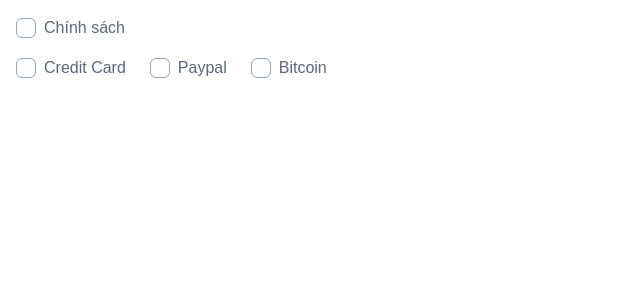
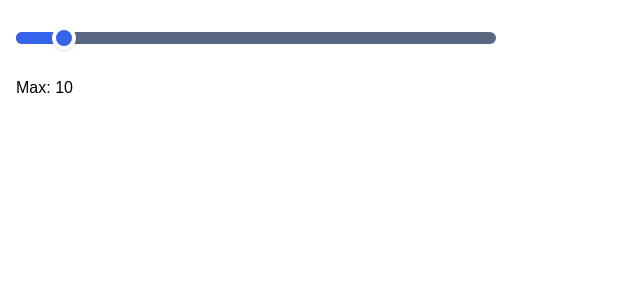
Before and after one commit to tript-cmyk/car-rent, a Next.js app: page / in a window 1280 px wide. Shown: the top 300 px of the page, without its empty margins (0-640 px from the left). Built offline with nearby package versions, Linux system fonts and the light colour scheme.

Commit message:
feat: implement reusable Slider component with supporting utilities and types

```diff
--- a/app/page.tsx
+++ b/app/page.tsx
@@ -1,17 +1,17 @@
-import { CheckBox, CheckBoxGroup } from "@/components/ui/checkbox";
+"use client";
 
-const pays = [
-  { label: "Credit Card", value: "card" },
-  { label: "Paypal", value: "paypal" },
-  { label: "Bitcoin", value: "bitcoin" },
-];
+import { Slider } from "@/components/ui/slider";
+import { useState } from "react";
 
 export default function Home() {
+  const [slider, setSlider] = useState(10);
+
+  console.log(slider);
+
   return (
     <div className="space-y-4 p-4 space-x-2">
-      <CheckBox label="Chính sách" />
-
-      <CheckBoxGroup options={pays} />
+      <Slider value={slider} onValueChange={setSlider} step={10} />
+      <p>Max: {slider}</p>
     </div>
   );
 }
--- /dev/null
+++ b/components/ui/slider/Slider.tsx
@@ -0,0 +1,100 @@
+"use client";
+
+import { useMemo, useState, type CSSProperties } from "react";
+
+import type { SliderProps } from "./slider.types";
+import {
+  SLIDER_DEFAULT_MAX_VALUE,
+  SLIDER_DEFAULT_MIN_VALUE,
+  SLIDER_DEFAULT_STEP,
+} from "./slider.constants";
+import {
+  getBoundedSliderValue,
+  getInitialSliderValue,
+  getSliderPercentage,
+} from "./slider.utils";
+import { cn } from "@/lib/utils";
+
+const Slider = ({
+  value,
+  defaultValue,
+  min = SLIDER_DEFAULT_MIN_VALUE,
+  max = SLIDER_DEFAULT_MAX_VALUE,
+  step = SLIDER_DEFAULT_STEP,
+  disabled = false,
+  id,
+  name,
+  title,
+  onValueChange,
+}: SliderProps) => {
+  const isControlled = value !== undefined;
+  const [localValue, setLocalValue] = useState(
+    getInitialSliderValue(value, defaultValue, min, max),
+  );
+  const [focused, setFocused] = useState(false);
+  const [dragging, setDragging] = useState(false);
+
+  const currentValue = getBoundedSliderValue(
+    isControlled ? value : localValue,
+    min,
+    max,
+  );
+
+  const percentage = useMemo(
+    () => getSliderPercentage(currentValue, min, max),
+    [currentValue, min, max],
+  );
+
+  const handleChange = (nextValue: number) => {
+    const boundedValue = getBoundedSliderValue(nextValue, min, max);
+
+    if (!isControlled) {
+      setLocalValue(boundedValue);
+    }
+
+    onValueChange?.(boundedValue);
+  };
+
+  return (
+    <div className="relative min-w-0 py-2 w-70 md:w-120">
+      <div className="relative h-7 w-full min-w-28 select-none">
+        <div className="absolute left-0 right-0 top-1/2 h-3 -translate-y-1/2 bg-secondary-400 rounded-full" />
+        <div
+          className="absolute left-0 top-1/2 h-3 -translate-y-1/2 bg-primary rounded-full"
+          style={{ width: `${percentage}%` }}
+        />
+        <span
+          className={cn(
+            "absolute top-1/2 z-10 flex h-6 w-6 -translate-x-1/2 -translate-y-1/2 items-center justify-center rounded-full border-4 border-white bg-primary text-white px-2 text-[10px] font-bold leading-none shadow-sm transition-colors",
+            disabled && "opacity-50",
+          )}
+          style={
+            {
+              left: `clamp(10px, ${percentage}%, calc(100% - 10px))`,
+            } as CSSProperties
+          }
+        />
+        <input
+          id={id}
+          name={name}
+          title={title}
+          type="range"
+          min={min}
+          max={max}
+          step={step}
+          value={currentValue}
+          disabled={disabled}
+          className="absolute inset-0 z-20 h-full w-full cursor-pointer opacity-0 disabled:cursor-not-allowed"
+          onChange={(event) => handleChange(Number(event.target.value))}
+          onFocus={() => setFocused(true)}
+          onBlur={() => setFocused(false)}
+          onPointerDown={() => setDragging(true)}
+          onPointerUp={() => setDragging(false)}
+          onPointerCancel={() => setDragging(false)}
+        />
+      </div>
+    </div>
+  );
+};
+
+export default Slider;
--- /dev/null
+++ b/components/ui/slider/index.ts
@@ -0,0 +1,4 @@
+export { default as Slider } from "./Slider";
+export * from "./slider.types";
+export * from "./slider.constants";
+export * from "./slider.utils";
--- /dev/null
+++ b/components/ui/slider/slider.constants.ts
@@ -0,0 +1,3 @@
+export const SLIDER_DEFAULT_MIN_VALUE = 0;
+export const SLIDER_DEFAULT_MAX_VALUE = 100;
+export const SLIDER_DEFAULT_STEP = 1;
--- /dev/null
+++ b/components/ui/slider/slider.utils.ts
@@ -0,0 +1,39 @@
+import {
+  SLIDER_DEFAULT_MAX_VALUE,
+  SLIDER_DEFAULT_MIN_VALUE,
+} from "./slider.constants";
+
+export const getBoundedSliderValue = (
+  value: number,
+  min = SLIDER_DEFAULT_MIN_VALUE,
+  max = SLIDER_DEFAULT_MAX_VALUE,
+) => Math.min(Math.max(value, min), max);
+
+export const getSliderPercentage = (
+  value: number,
+  min = SLIDER_DEFAULT_MIN_VALUE,
+  max = SLIDER_DEFAULT_MAX_VALUE,
+) => {
+  if (max <= min) {
+    return 0;
+  }
+
+  return ((getBoundedSliderValue(value, min, max) - min) / (max - min)) * 100;
+};
+
+export const getInitialSliderValue = (
+  value?: number,
+  defaultValue?: number,
+  min = SLIDER_DEFAULT_MIN_VALUE,
+  max = SLIDER_DEFAULT_MAX_VALUE,
+) => {
+  if (value !== undefined) {
+    return getBoundedSliderValue(value, min, max);
+  }
+
+  if (defaultValue !== undefined) {
+    return getBoundedSliderValue(defaultValue, min, max);
+  }
+
+  return min;
+};
```
Also changed, not shown: components/ui/slider/slider.types.ts (added, +12 -0 lines).
